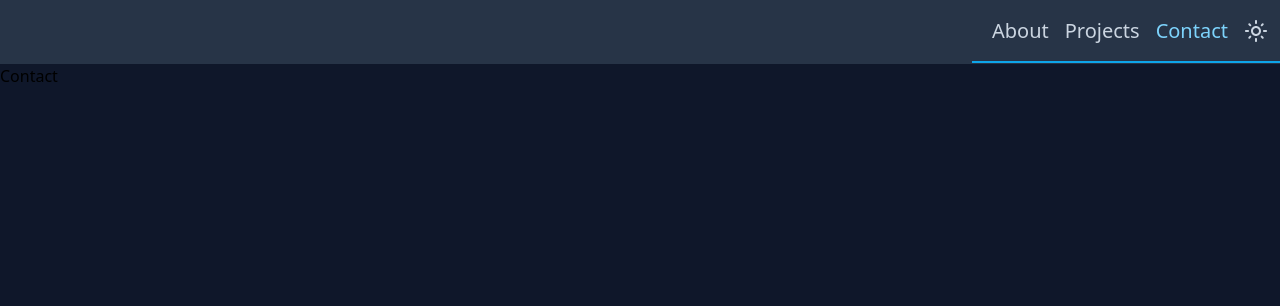
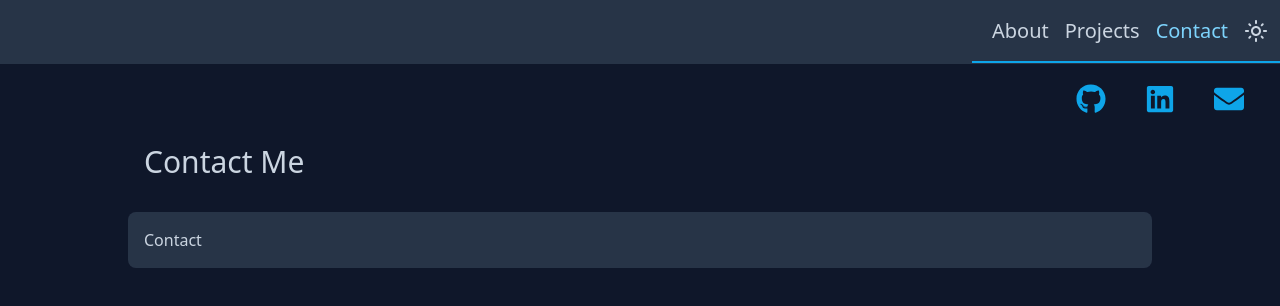
Before and after one commit to Jet004/portfolio, a React (Vite) app: page /contact in a window 1280 px wide. Shown: the top 306 px of the page. Built offline with nearby package versions, Linux system fonts and the light colour scheme.

Commit message:
Improve page styling and layout components. Add socials icons. Add page title component and main section component.

```diff
--- a/src/App.tsx
+++ b/src/App.tsx
@@ -1,6 +1,7 @@
 import { useState, useEffect } from 'react'
 import { Outlet } from 'react-router-dom'
 import Nav from './components/Nav'
+import Socials from './components/Socials'
 
 // Get theme from localStorage, set to dark mode as default if
 // localStorage is not set or contains an invalid value
@@ -38,9 +39,16 @@ const App = (): JSX.Element => {
   return (
     <>
         <Nav mode={themeMode} themeSwitch={setThemeMode} />
-        <Outlet />
+        <div className={styles.container} >
+            <Outlet />
+        </div>
+        <Socials />
     </>
   )
 }
 
 export default App
+
+const styles = {
+    container: "flex flex-col items-center pt-12"
+}
--- a/src/components/Nav.tsx
+++ b/src/components/Nav.tsx
@@ -1,16 +1,40 @@
 import { NavLink } from 'react-router-dom'
 import ThemeToggle from './ThemeToggle'
+import * as H from 'history'
 
 const Nav = ({ mode, themeSwitch }: ThemeToggleProps): JSX.Element => {
 
-    const linkClass = (isActive: boolean) => isActive ? `${styles.link} text-sky-600 hover:text-sky-800 dark:text-sky-300 hover:dark:text-sky-400` : styles.link
+    interface NavLinks {
+        page: String,
+        path: H.To
+    }
+
+    const navLinks: NavLinks[] = [
+        {
+            page: "About",
+            path: "/about"
+        },
+        {
+            page: "Projects",
+            path: "/projects"
+        },
+        {
+            page: "Contact",
+            path: "/contact"
+        }
+    ]
 
   return (
     <div className={styles.navContainer}>
         <div className={styles.navLinks}>
-            <NavLink className={({ isActive }) => linkClass(isActive)} to="/about">About</NavLink>
-            <NavLink className={({ isActive }) => linkClass(isActive)} to="/projects">Projects</NavLink>
-            <NavLink className={({ isActive }) => linkClass(isActive)} to="/contact">Contact</NavLink>
+            { navLinks && navLinks.map( link => (
+                <NavLink
+                    className={({ isActive }) => isActive ? `${styles.link} text-sky-600 hover:text-sky-800 dark:text-sky-300 hover:dark:text-sky-400` : styles.link }
+                    to={ link.path }
+                >
+                    { link.page }
+                </NavLink>
+            ) )}
             <ThemeToggle mode={ mode } themeSwitch={ themeSwitch } />
         </div>
     </div>
@@ -21,6 +45,6 @@ export default Nav
 
 const styles = {
     navContainer: "inset-x-0 inset-t-0 h-16 flex justify-end items-center bg-theme",
-    navLinks: "flex items-center pl-3 py-3 border-b-2 border-sky-500",
-    link: "mx-1 p-1 text-theme text-xl font-light"
+    navLinks: "flex min-w-[300px] items-center pl-3 py-3 border-b-2 border-sky-500",
+    link: "mx-1 p-1 text-theme text-theme-hover text-xl font-light"
 }
--- /dev/null
+++ b/src/components/PageTitle.tsx
@@ -0,0 +1,19 @@
+import Main from '../layout/Main'
+
+interface Props {
+    title: String
+}
+
+const PageTitle = ({ title }: Props): JSX.Element => {
+  return (
+    <Main showBackground={false} >
+        <h1 className={styles.title}>{ title }</h1>
+    </Main>
+  )
+}
+
+export default PageTitle
+
+const styles = {
+    title: "text-theme text-3xl my-4"
+}
--- /dev/null
+++ b/src/components/Socials.tsx
@@ -0,0 +1,23 @@
+import { FaEnvelope } from 'react-icons/fa'
+import { FaGithub } from 'react-icons/fa'
+import { FaLinkedin } from 'react-icons/fa'
+
+const Socials = () => {
+  return (
+    <div className={styles.socials}>
+        <div className={styles.icons}>
+            <FaGithub className={styles.icon} />
+            <FaLinkedin className={styles.icon} />
+            <FaEnvelope className={styles.icon} />
+        </div>
+    </div>
+  )
+}
+
+export default Socials
+
+const styles = {
+    socials: "fixed right-0 sm:right-4 top-16 w-52 h-16",
+    icons: "flex justify-around inset text-sky-600 dark:text-sky-500 text-3xl pt-5",
+    icon: "cursor-pointer"
+}
--- /dev/null
+++ b/src/layout/Main.tsx
@@ -0,0 +1,22 @@
+
+interface Props {
+    children?: React.ReactNode,
+    showBackground?: Boolean | null
+}
+
+const Main = ({ children, showBackground }: Props): JSX.Element => {
+
+    if(showBackground === undefined || showBackground === null) showBackground = true
+
+  return (
+    <div className={`${styles.main} ${ showBackground ? "bg-theme" : "" }`}>
+        { children }
+    </div>
+  )
+}
+
+export default Main
+
+const styles = {
+    main: "flex min-w-[300px] w-full sm:w-11/12 md:w-4/5 p-4 sm:rounded-lg text-theme"
+}
--- a/src/routes/About.tsx
+++ b/src/routes/About.tsx
@@ -1,8 +1,14 @@
-import React from 'react'
+import PageTitle from '../components/PageTitle'
+import Main from '../layout/Main'
 
 const About = (): JSX.Element => {
   return (
-    <div>About</div>
+    <>
+        <PageTitle title="About" />
+        <Main>
+            <h1>About</h1>
+        </Main>
+    </>
   )
 }
 
--- a/src/routes/Contact.tsx
+++ b/src/routes/Contact.tsx
@@ -1,8 +1,14 @@
-import React from 'react'
+import Main from '../layout/Main'
+import PageTitle from '../components/PageTitle'
 
 const Contact = (): JSX.Element => {
   return (
-    <div>Contact</div>
+    <>
+        <PageTitle title="Contact Me" />
+        <Main>
+            <div>Contact</div>
+        </Main>
+    </>
   )
 }
 
--- a/src/routes/Projects.tsx
+++ b/src/routes/Projects.tsx
@@ -1,8 +1,14 @@
-import React from 'react'
+import PageTitle from '../components/PageTitle'
+import Main from '../layout/Main'
 
 const Projects = (): JSX.Element => {
   return (
-    <div>Projects</div>
+    <>
+        <PageTitle title="Projects" />
+        <Main>
+            <h1>Projects</h1>
+        </Main>
+    </>
   )
 }
 
--- a/src/styles/style.css
+++ b/src/styles/style.css
@@ -4,14 +4,18 @@
 
 @layer components {
     .bg-theme {
-        @apply bg-slate-100 dark:bg-slate-700/70
+        @apply bg-slate-300/80 dark:bg-slate-700/70
     }
 
     .bg-body-theme {
-        @apply bg-slate-100 dark:bg-slate-900
+        @apply bg-slate-200 dark:bg-slate-900
     }
 
     .text-theme {
-        @apply text-slate-700 hover:text-black dark:text-slate-300 dark:hover:text-white
+        @apply text-slate-700 dark:text-slate-300
+    }
+
+    .text-theme-hover {
+        @apply hover:text-black dark:hover:text-white
     }
 }
--- a/tailwind.config.js
+++ b/tailwind.config.js
@@ -5,7 +5,11 @@ module.exports = {
   ],
   darkMode: "class",
   theme: {
-    extend: {},
+    extend: {
+        boxShadow: {
+            'glow': "4px 0 15px 2px rgb(0 0 0 / 0.1), 0 2px 4px -2px rgb(0 0 0 / 0.1);"
+        }
+    },
   },
   plugins: [],
 }
```
Also changed, not shown: 1 other file (tests, documents, lock files or other folders).
